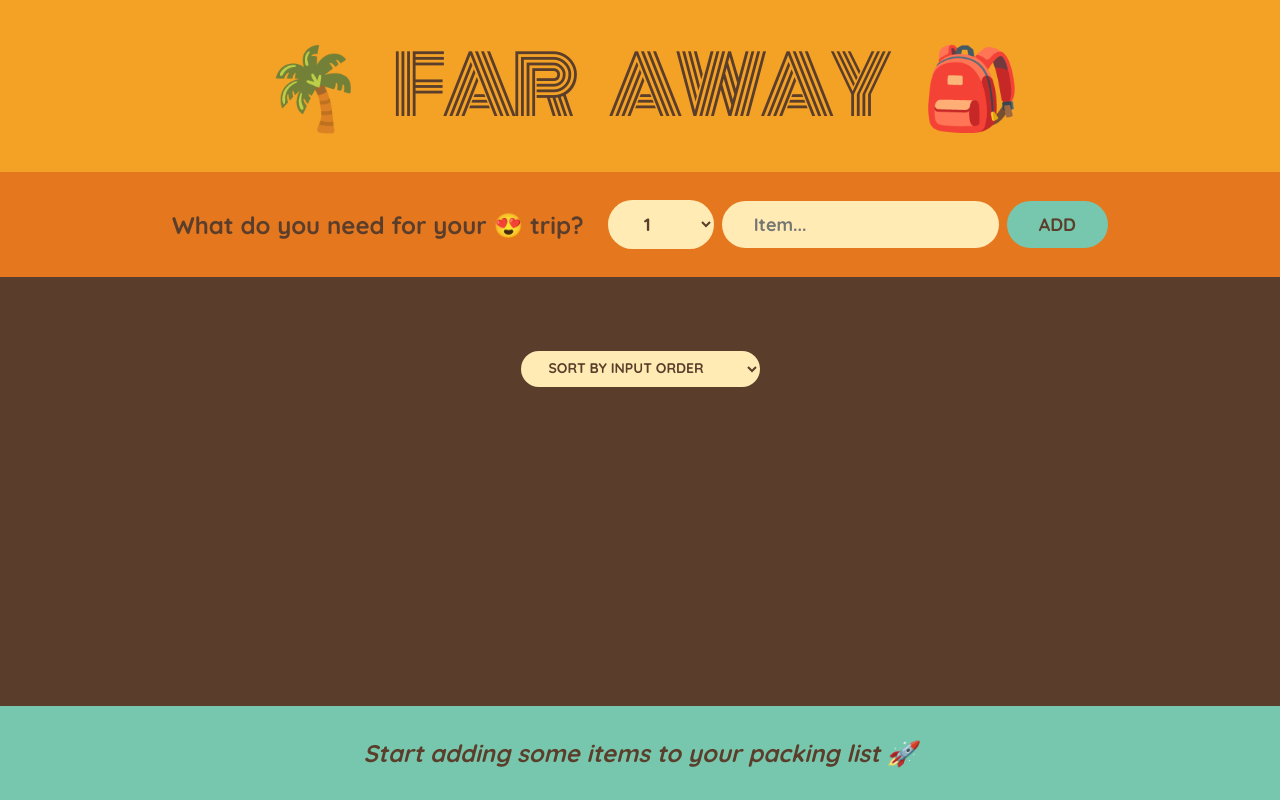
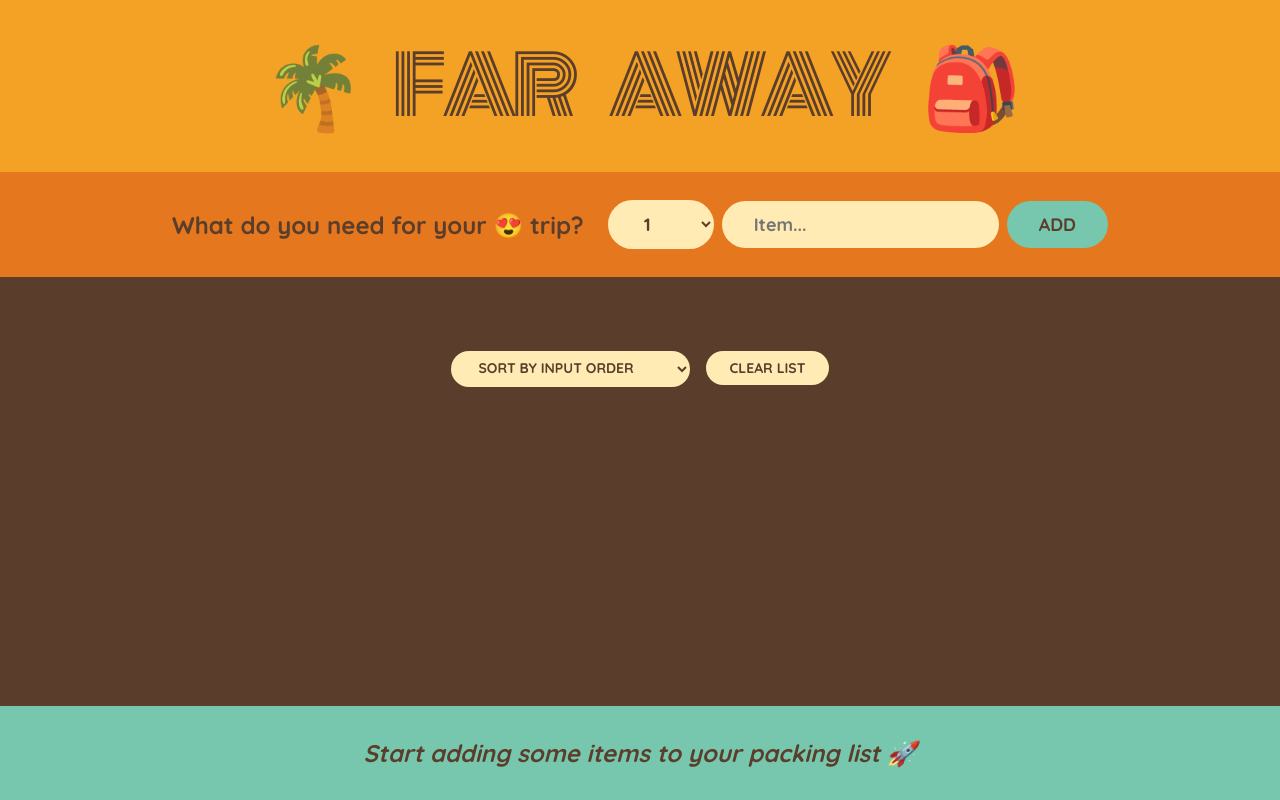
Before and after one commit to semyonsurkov/travel-list, a React (Create React App) app: page / in a window 1280 px wide. Built offline with nearby package versions, Linux system fonts and the light colour scheme; the HTML template or start-up script is replaced by a standard one.

Commit message:
Add new button - Clear List

```diff
--- a/src/App.js
+++ b/src/App.js
@@ -19,6 +19,12 @@
     );
   }
 
+  function handleClearList() {
+    const confirmed = window.confirm('Are you sure want to delete all items?');
+
+    if (confirmed) setItems([]);
+  }
+
   return (
     <div>
       <Logo />
@@ -27,6 +33,7 @@
         items={items}
         onDeleteItem={handleDeleteItem}
         onToggleItem={handleToggleItem}
+        onClearList={handleClearList}
       />
       <Stats items={items} />
     </div>
@@ -78,7 +85,7 @@
   );
 }
 
-function PackingList({ items, onDeleteItem, onToggleItem }) {
+function PackingList({ items, onDeleteItem, onToggleItem, onClearList }) {
   const [sortBy, setSortBy] = useState('input');
 
   let sortedItems;
@@ -114,6 +121,7 @@
           <option value="description">Sort by description</option>
           <option value="packed">Sort by packed status</option>
         </select>
+        <button onClick={onClearList}>Clear List</button>
       </div>
     </div>
   );
```
